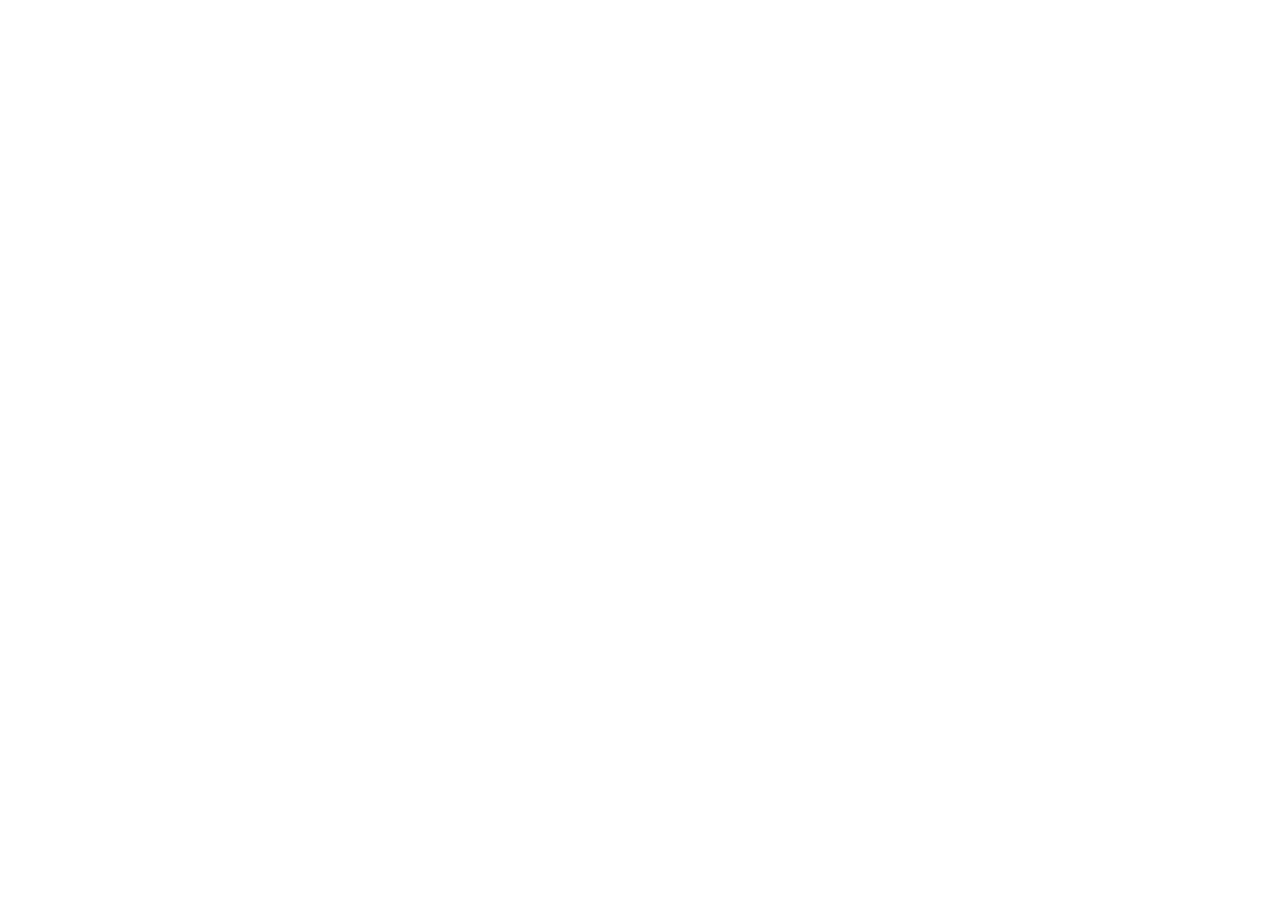
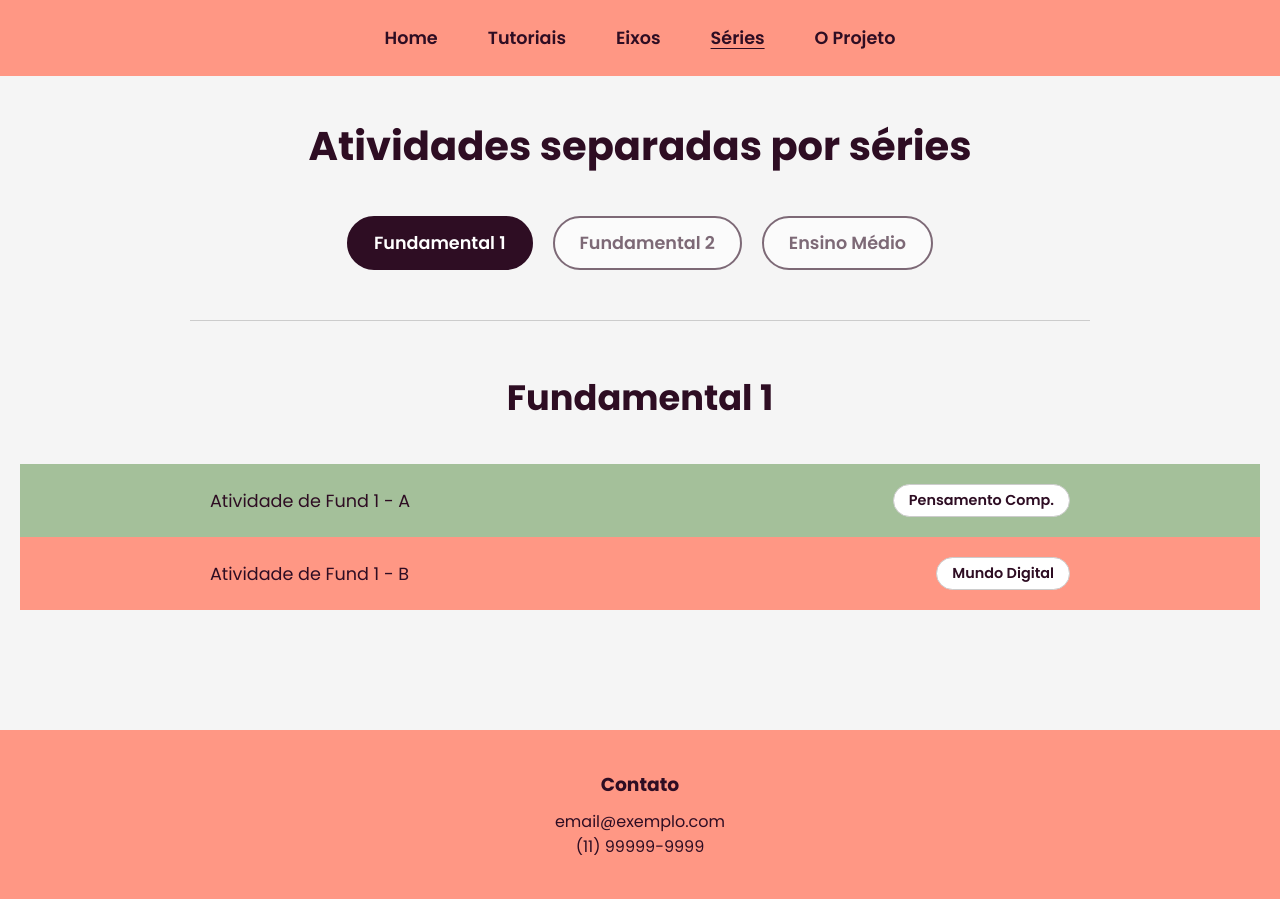
Before and after one commit to parkysa/computacao-desplugada, a plain HTML site: page series.html in a window 1280 px wide. Before the commit the page ends 800 px from the top, so only its background shows below. Drawn offline with Linux system fonts and the light colour scheme.

Commit message:
creation of the activity page separated by series and activities separated by axes

```diff
--- a/assets/css/style.css
+++ b/assets/css/style.css
@@ -244,3 +244,128 @@ section {
 .main-footer-bottom h3 {
     margin-bottom: 10px;
 }
+
+/* SUBSTITUA O BLOCO ANTIGO DA PÁGINA DE EIXOS POR ESTE NOVO BLOCO */
+
+/* --------------------------------- */
+/* PÁGINA DE ATIVIDADES (Eixos/Séries) */
+/* --------------------------------- */
+
+/* Estilo para o link de navegação ativo */
+.main-nav a.active-nav {
+    text-decoration: underline;
+    text-underline-offset: 4px;
+}
+
+/* Container principal da página de Eixos ou Séries */
+.pagina-atividades {
+    padding-top: 40px;
+    padding-bottom: 120px;
+}
+
+.pagina-atividades h1 {
+    font-size: 2.5rem;
+    margin-bottom: 40px;
+}
+
+.seletor-categoria {
+    display: flex;
+    justify-content: center;
+    gap: 20px;
+    margin-bottom: 50px;
+    max-width: 900px;
+    margin-left: auto;
+    margin-right: auto;
+    padding: 0 20px;
+}
+
+.btn-categoria {
+    font-family: var(--fonte-principal);
+    font-size: 1.1rem;
+    font-weight: 600;
+    padding: 12px 25px;
+    border: 2px solid var(--cor-texto-escuro);
+    background-color: var(--cor-branco);
+    color: var(--cor-texto-escuro);
+    border-radius: 50px;
+    cursor: pointer;
+    transition: all 0.3s ease;
+    opacity: 0.6;
+}
+
+.btn-categoria:hover {
+    background-color: #f0f0f0;
+    opacity: 1;
+}
+
+.btn-categoria.active {
+    background-color: var(--cor-texto-escuro);
+    color: var(--cor-branco);
+    opacity: 1;
+}
+
+.divisor-atividades {
+    border: none;
+    height: 1px;
+    background-color: #ccc;
+    margin-bottom: 50px;
+    max-width: 900px;
+    margin-left: auto;
+    margin-right: auto;
+}
+
+.titulo-categoria {
+    font-size: 2.2rem;
+    margin-bottom: 40px;
+    max-width: 900px;
+    margin-left: auto;
+    margin-right: auto;
+    padding: 0 20px;
+    text-align: center;
+}
+
+.atividades-container {
+    width: 100%;
+}
+
+.atividade-lista .atividade-item {
+    display: flex;
+    justify-content: space-between;
+    align-items: center;
+    text-decoration: none;
+    color: var(--cor-texto-escuro);
+    font-size: 1.1rem;
+    transition: background-color 0.2s;
+    padding: 20px calc((100vw - 900px) / 2);
+}
+
+.atividade-lista .atividade-item:nth-child(3n + 1) {
+    background-color: var(--cor-fundo-verde);
+}
+
+.atividade-lista .atividade-item:nth-child(3n + 2) {
+    background-color: var(--cor-fundo-rosa);
+}
+
+.atividade-lista .atividade-item:nth-child(3n) {
+    background-color: var(--cor-branco);
+}
+
+.atividade-lista .atividade-item:hover {
+    background-color: #e0e0e0;
+}
+
+.atividade-item .tag {
+    background-color: var(--cor-branco);
+    border: 1px solid #ccc;
+    padding: 5px 15px;
+    border-radius: 20px;
+    font-size: 0.9rem;
+    font-weight: 600;
+}
+
+@media (max-width: 940px) {
+    .atividade-lista .atividade-item {
+        padding: 20px;
+    }
+}
--- /dev/null
+++ b/assets/js/main.js
@@ -0,0 +1,60 @@
+document.addEventListener('DOMContentLoaded', () => {
+
+    // Lógica para as páginas de listagem de atividades (Eixos e Séries)
+    // Verifica se a página atual tem a classe .pagina-atividades
+    if (document.body.querySelector('.pagina-atividades')) {
+
+        const botoesCategoria = document.querySelectorAll('.btn-categoria');
+        const listasAtividades = document.querySelectorAll('.atividade-lista');
+        const tituloCategoria = document.querySelector('.titulo-categoria');
+
+        // Função genérica para mostrar a categoria selecionada
+        const mostrarCategoria = (categoriaId) => {
+            // Esconde todas as listas
+            listasAtividades.forEach(lista => {
+                lista.style.display = 'none';
+            });
+
+            // Remove a classe 'active' de todos os botões
+            botoesCategoria.forEach(botao => {
+                botao.classList.remove('active');
+            });
+
+            // Encontra e mostra a lista correta
+            const listaAtiva = document.querySelector(`#${categoriaId}-atividades`);
+            if (listaAtiva) {
+                listaAtiva.style.display = 'block';
+            }
+
+            // Encontra e ativa o botão correto usando o atributo genérico 'data-categoria'
+            const botaoAtivo = document.querySelector(`[data-categoria="${categoriaId}"]`);
+            if (botaoAtivo) {
+                botaoAtivo.classList.add('active');
+                tituloCategoria.textContent = botaoAtivo.textContent;
+            }
+
+            // Atualiza a URL com a âncora
+            history.pushState(null, '', `#${categoriaId}`);
+        };
+
+        // Adiciona o evento de clique para cada botão de categoria
+        botoesCategoria.forEach(botao => {
+            botao.addEventListener('click', () => {
+                // Pega o valor do atributo genérico 'data-categoria'
+                const categoriaId = botao.dataset.categoria;
+                mostrarCategoria(categoriaId);
+            });
+        });
+
+        // Verifica a URL ao carregar a página
+        const hashInicial = window.location.hash.substring(1);
+        if (hashInicial) {
+            mostrarCategoria(hashInicial);
+        } else {
+            // Se não houver âncora, mostra a primeira categoria da lista por padrão
+            if (botoesCategoria.length > 0) {
+                mostrarCategoria(botoesCategoria[0].dataset.categoria);
+            }
+        }
+    }
+});
--- a/eixos.html
+++ b/eixos.html
@@ -0,0 +1,62 @@
+<!DOCTYPE html>
+<html lang="pt-BR">
+<head>
+    <meta charset="UTF-8">
+    <meta name="viewport" content="width=device-width, initial-scale=1.0">
+    <title>Computação na Escola - Eixos</title>
+    <link rel="stylesheet" href="assets/css/style.css">
+    <link rel="preconnect" href="https://fonts.googleapis.com">
+    <link rel="preconnect" href="https://fonts.gstatic.com" crossorigin>
+    <link href="https://fonts.googleapis.com/css2?family=Poppins:wght@400;600;700&display=swap" rel="stylesheet">
+</head>
+<body>
+
+    <header class="main-header">
+        <nav class="main-nav">
+            <a href="index.html">Home</a>
+            <a href="tutoriais.html">Tutoriais</a>
+            <a href="eixos.html" class="active-nav">Eixos</a>
+            <a href="series.html">Séries</a>
+            <a href="o-projeto.html">O Projeto</a>
+        </nav>
+    </header>
+
+    <main>
+        <section class="pagina-atividades">
+            <h1>Atividades separadas por eixos</h1>
+
+            <div class="seletor-categoria">
+                <button class="btn-categoria" data-categoria="pensamento-computacional">Pensamento Computacional</button>
+                <button class="btn-categoria" data-categoria="mundo-digital">Mundo Digital</button>
+                <button class="btn-categoria" data-categoria="cultura-digital">Cultura Digital</button>
+            </div>
+
+            <hr class="divisor-atividades">
+
+            <h2 class="titulo-categoria" id="titulo-categoria">Pensamento Computacional</h2>
+
+            <div class="atividades-container">
+                <div class="atividade-lista" id="pensamento-computacional-atividades">
+                    <a href="#" class="atividade-item"><span>Lorem ipsum - lorem ipsum</span> <span class="tag">Fundamental 1</span></a>
+                    <a href="#" class="atividade-item"><span>Lorem ipsum - lorem ipsum</span> <span class="tag">Fundamental 1</span></a>
+                </div>
+                <div class="atividade-lista" id="mundo-digital-atividades" style="display: none;">
+                    <a href="#" class="atividade-item"><span>Atividade de Mundo Digital 1</span> <span class="tag">Fundamental 2</span></a>
+                </div>
+                <div class="atividade-lista" id="cultura-digital-atividades" style="display: none;">
+                    <a href="#" class="atividade-item"><span>Atividade de Cultura Digital 1</span> <span class="tag">Ensino Médio</span></a>
+                </div>
+            </div>
+        </section>
+    </main>
+
+    <footer class="main-footer-bottom">
+        <div class="contato">
+            <h3>Contato</h3>
+            <p>email@exemplo.com<br>(11) 99999-9999</p>
+        </div>
+    </footer>
+
+    <script src="assets/js/main.js"></script>
+</body>
+</html>
--- a/series.html
+++ b/series.html
@@ -0,0 +1,67 @@
+<!DOCTYPE html>
+<html lang="pt-BR">
+<head>
+    <meta charset="UTF-8">
+    <meta name="viewport" content="width=device-width, initial-scale=1.0">
+    <title>Computação na Escola - Séries</title>
+    <link rel="stylesheet" href="assets/css/style.css">
+    <link rel="preconnect" href="https://fonts.googleapis.com">
+    <link rel="preconnect" href="https://fonts.gstatic.com" crossorigin>
+    <link href="https://fonts.googleapis.com/css2?family=Poppins:wght@400;600;700&display=swap" rel="stylesheet">
+</head>
+<body>
+
+    <header class="main-header">
+        <nav class="main-nav">
+            <a href="index.html">Home</a>
+            <a href="tutoriais.html">Tutoriais</a>
+            <a href="eixos.html">Eixos</a>
+            <a href="series.html" class="active-nav">Séries</a>
+            <a href="o-projeto.html">O Projeto</a>
+        </nav>
+    </header>
+
+    <main>
+        <section class="pagina-atividades">
+            <h1>Atividades separadas por séries</h1>
+
+            <div class="seletor-categoria">
+                <button class="btn-categoria" data-categoria="fundamental-1">Fundamental 1</button>
+                <button class="btn-categoria" data-categoria="fundamental-2">Fundamental 2</button>
+                <button class="btn-categoria" data-categoria="ensino-medio">Ensino Médio</button>
+            </div>
+
+            <hr class="divisor-atividades">
+
+            <h2 class="titulo-categoria" id="titulo-categoria">Fundamental 1</h2>
+
+            <div class="atividades-container">
+
+                <div class="atividade-lista" id="fundamental-1-atividades">
+                    <a href="#" class="atividade-item"><span>Atividade de Fund 1 - A</span> <span class="tag">Pensamento Comp.</span></a>
+                    <a href="#" class="atividade-item"><span>Atividade de Fund 1 - B</span> <span class="tag">Mundo Digital</span></a>
+                </div>
+
+                <div class="atividade-lista" id="fundamental-2-atividades" style="display: none;">
+                    <a href="#" class="atividade-item"><span>Atividade de Fund 2 - A</span> <span class="tag">Cultura Digital</span></a>
+                </div>
+
+                <div class="atividade-lista" id="ensino-medio-atividades" style="display: none;">
+                    <a href="#" class="atividade-item"><span>Atividade de Ens Médio - A</span> <span class="tag">Pensamento Comp.</span></a>
+                    <a href="#" class="atividade-item"><span>Atividade de Ens Médio - B</span> <span class="tag">Mundo Digital</span></a>
+                </div>
+
+            </div>
+        </section>
+    </main>
+
+    <footer class="main-footer-bottom">
+        <div class="contato">
+            <h3>Contato</h3>
+            <p>email@exemplo.com<br>(11) 99999-9999</p>
+        </div>
+    </footer>
+
+    <script src="assets/js/main.js"></script>
+</body>
+</html>
```
Also changed, not shown: index.html (+5 -4 lines), assets/images/serie-ensino-medio.png (renamed from assets/images/serie-ensino-medio..png), assets/images/serie-fundamental-2.png (renamed from assets/images/serie-fundamental-2..png).
